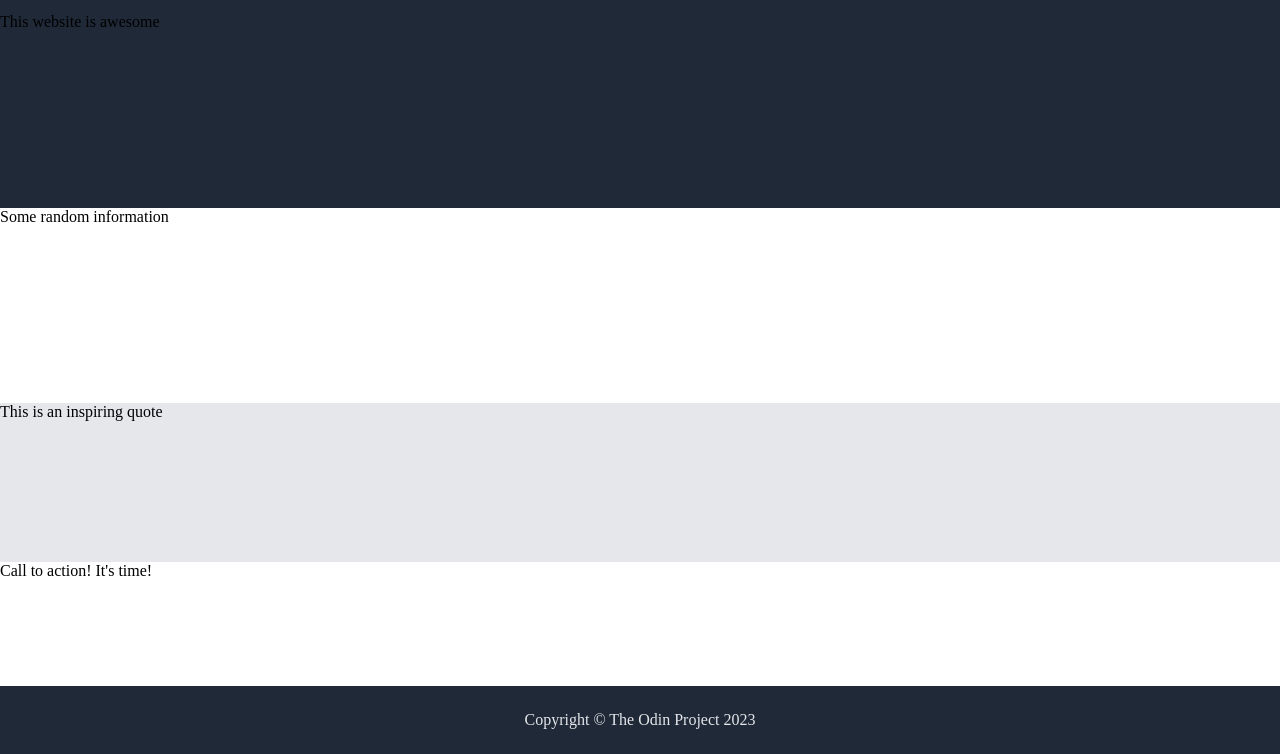
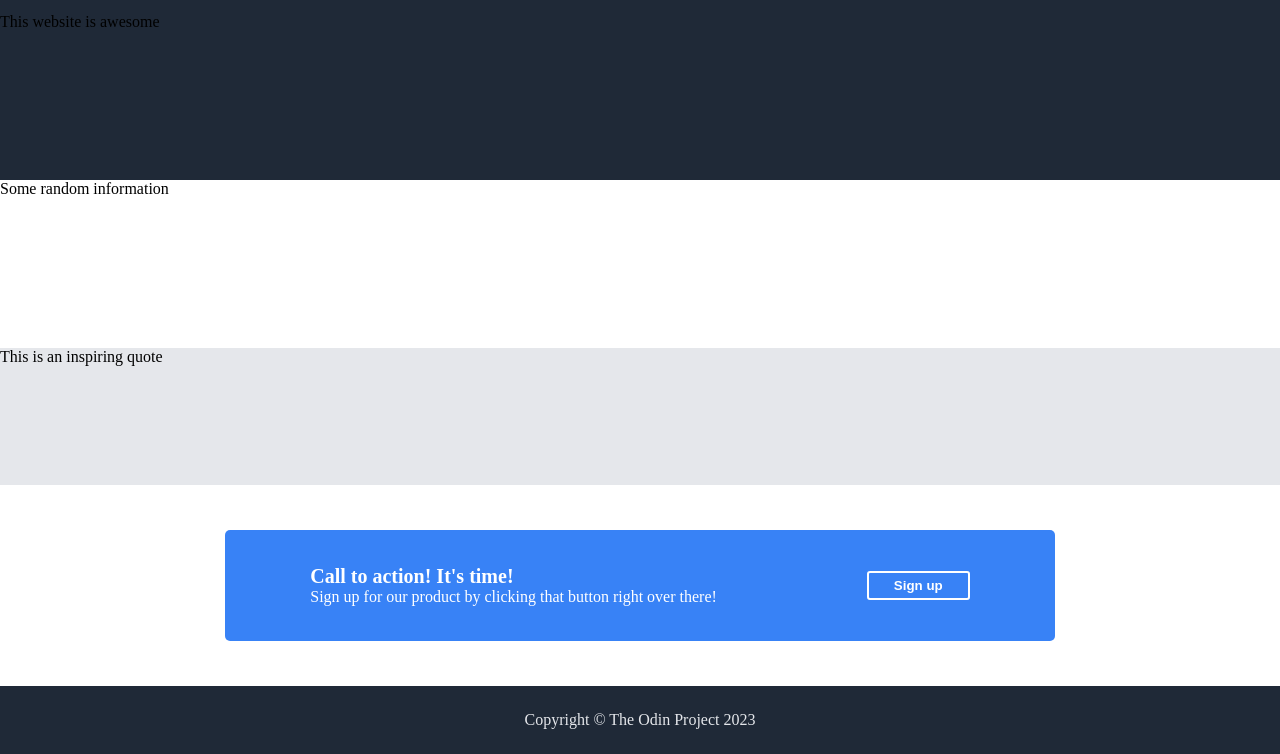
Before and after one commit to accelangel/Landing-Page, a plain HTML site: page index.html in a window 1280 px wide. Shown: the part 46-800 px from the top of the page. Drawn offline with Linux system fonts and the light colour scheme.

Commit message:
create the sign-up section and fill it with text and button

```diff
--- a/index.html
+++ b/index.html
@@ -21,23 +21,33 @@
         </div>
     </div>
 
-    <div class="hero-container">
+    <div class="hero-section">
         This website is awesome
     </div>
 
-    <div class="information-container">
+    <div class="information-section">
         Some random information
     </div>
 
-    <div class="quote-container">
+    <div class="quote-section">
         This is an inspiring quote
     </div>
 
-    <div class="sign-up-container">
-        Call to action! It's time!
+    <div class="sign-up-section">
+        <div class="sign-up-container">
+            <div class="sign-up-text">
+                <div class="call-to-action">
+                    Call to action! It's time!
+                </div>
+                <div class="sign-up">
+                    Sign up for our product by clicking that button right over there!
+                </div>
+            </div>
+            <div class="sign-up-button">
+                <button>Sign up</button>
+            </div>
+        </div>
     </div>
-
-
 
 
 
--- a/style.css
+++ b/style.css
@@ -42,24 +42,56 @@ a {
     padding: 25px;
 }
 
-.hero-container {
+.hero-section {
     display: flex;
     flex-grow: 5;
     background-color: #1F2937;
 }
 
-.information-container {
+.information-section {
     display: flex;
     flex-grow: 5;
 }
 
-.quote-container {
+.quote-section {
     display: flex;
     flex-grow: 4;
     background-color: #E5E7EB;
 }
 
+.sign-up-section {
+    display: flex;
+    flex-grow: 3;
+    justify-content: center;
+    align-items: center;
+}
+
 .sign-up-container {
     display: flex;
-    flex-grow: 3;
+    align-items: center;
+    background-color: #3882F6;
+    border-radius: 5px;
+    padding: 35px 85px 35px 85px;
+    gap: 150px;
+    flex-shrink: 0;
 }
+
+.call-to-action {
+    color: white;
+    font-weight: 900;
+    font-size: 20px;
+}
+
+.sign-up {
+    color: white;
+}
+
+
+button {
+    border-radius: 3px;
+    padding: 5px 25px 5px 25px;
+    border: solid 2px white;
+    background-color: #3882F6;
+    color: white;
+    font-weight: 600;
+}
```
